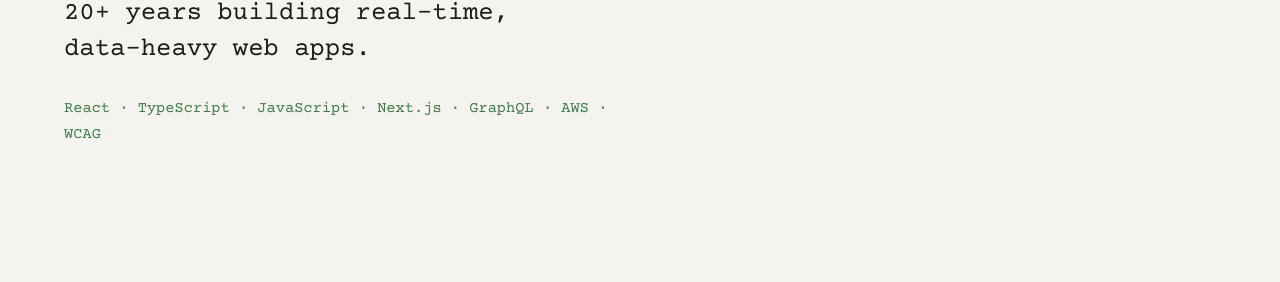
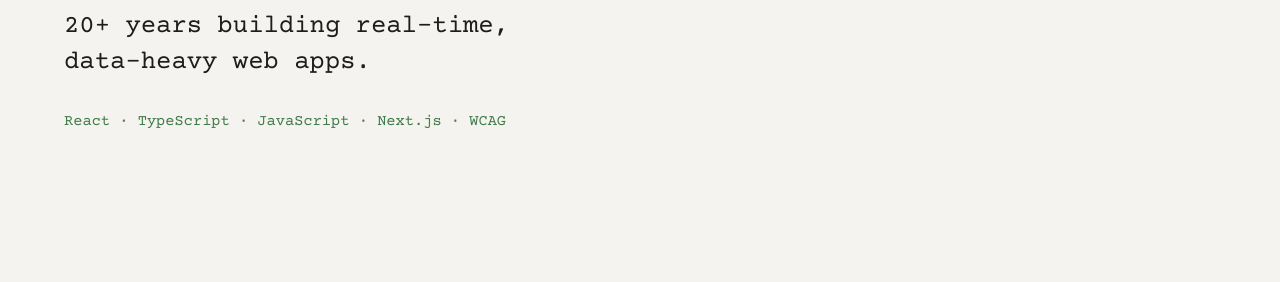
Before and after one commit to jnetle/jnetle, a plain HTML site: page docs/index.html in a window 1280 px wide. Shown: the part 518-800 px from the top of the page. Drawn offline with Linux system fonts and the light colour scheme.

Commit message:
Remove GraphQL and AWS from hero stack line

```diff
--- a/docs/index.html
+++ b/docs/index.html
@@ -100,7 +100,7 @@
         <p style="margin:0 0 24px;font-size:14px;display:flex;align-items:center;gap:10px;"><span style="width:8px;height:8px;border-radius:50%;background:#3f7a48;"></span>Open to full-time roles</p>
         <h1 id="type" style="margin:0;font-weight:700;font-size:clamp(44px,9vw,148px);line-height:.95;max-width:11ch;">Senior Frontend Engineer</h1>
         <p style="margin:32px 0 0;font-size:clamp(18px,2vw,26px);line-height:1.4;max-width:30ch;text-wrap:pretty;">20+ years building real-time, data-heavy web apps.</p>
-        <p style="margin:28px 0 0;font-size:clamp(13px,1.2vw,16px);line-height:1.7;max-width:60ch;color:#3f7a48;">React · TypeScript · JavaScript · Next.js · GraphQL · AWS · WCAG</p>
+        <p style="margin:28px 0 0;font-size:clamp(13px,1.2vw,16px);line-height:1.7;max-width:60ch;color:#3f7a48;">React · TypeScript · JavaScript · Next.js · WCAG</p>
       </div>
     </section>
 
```
